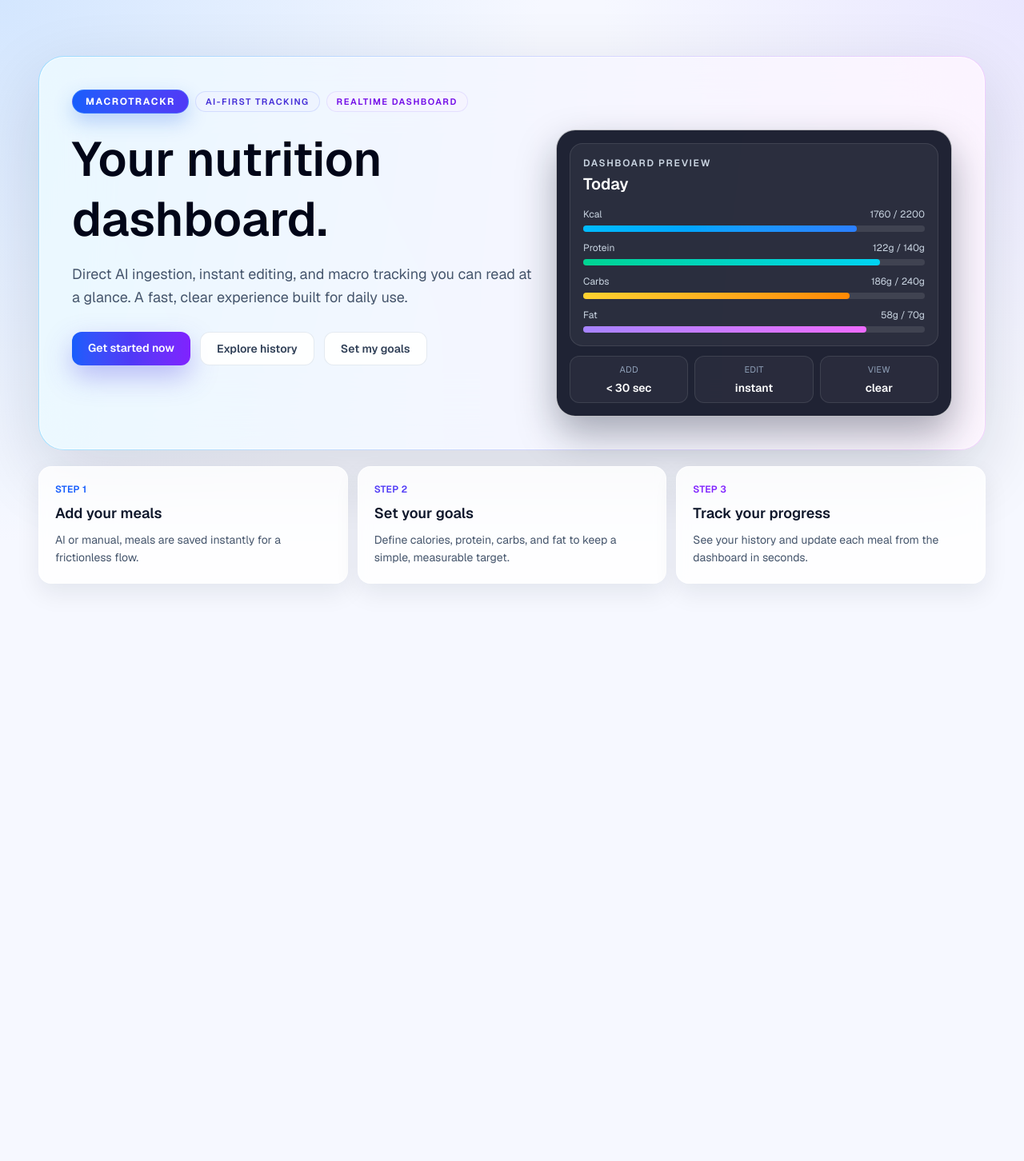
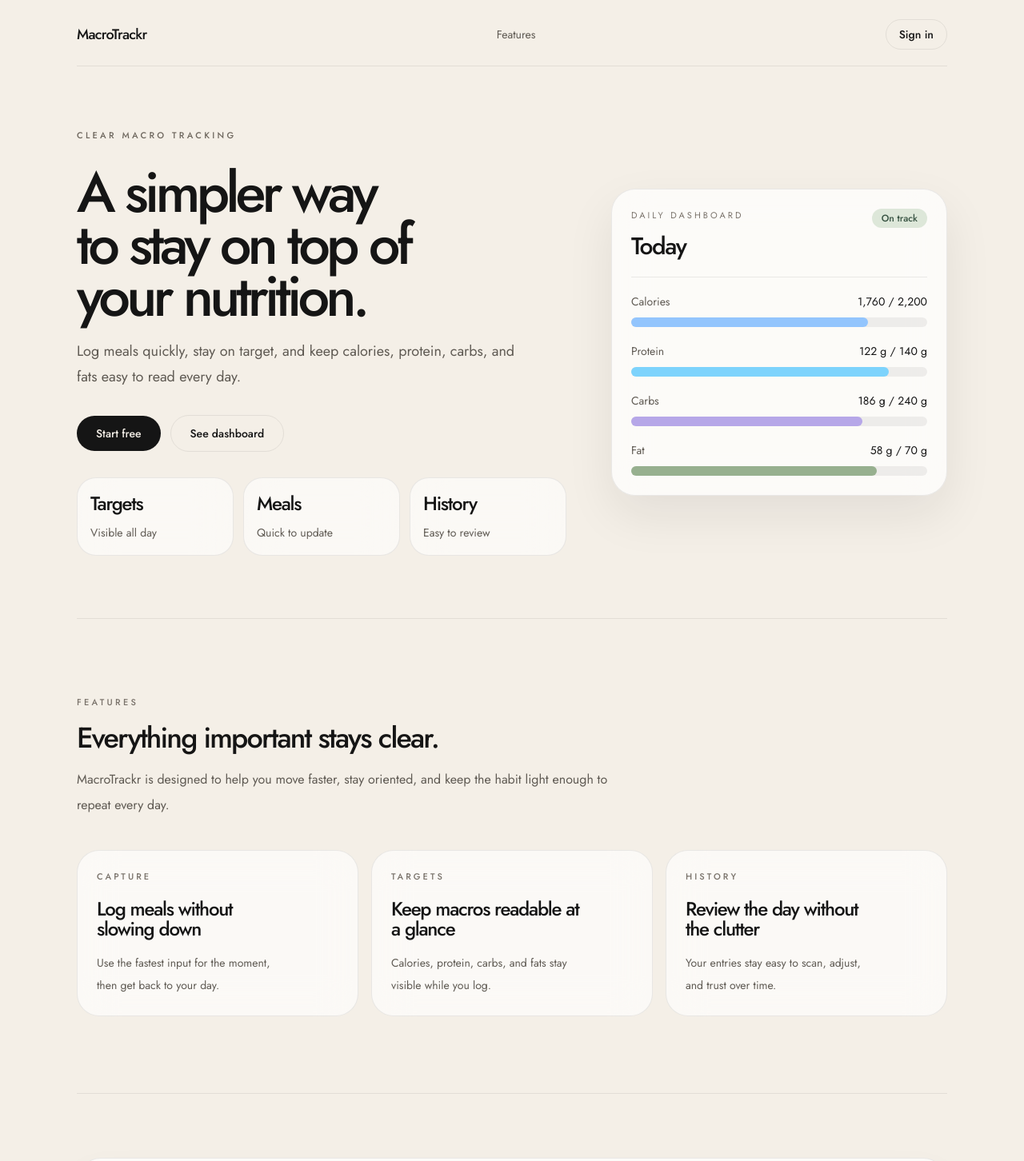
Before and after one commit to SHOOTSTV/macrotrackr, a Next.js app: page / in a window 1280 px wide. Shown: the top 1452 px of the page at 80% size. Before the commit the page ends 800 px from the top, so only its background shows below. Built offline with nearby package versions, Linux system fonts and the light colour scheme.

Commit message:
feat(ui): refresh shared shell and landing

```diff
--- a/app/globals.css
+++ b/app/globals.css
@@ -1,26 +1,50 @@
 @import "tailwindcss";
 
+@custom-variant dark (&:is(.dark *));
+
 :root {
-  --background: #f6f8ff;
-  --foreground: #0f172a;
-  --muted: #64748b;
+  --background: #f4efe7;
+  --foreground: #151515;
+  --muted: #6f685f;
+  --panel: rgba(255, 255, 255, 0.72);
+  --panel-strong: rgba(255, 255, 255, 0.86);
+  --line: rgba(21, 21, 21, 0.08);
+  --line-strong: rgba(21, 21, 21, 0.12);
+  --accent: #365141;
+  --accent-soft: #dde7d9;
+  --warning-soft: #f2eadb;
+  --warning-text: #7a5b33;
+  --danger-soft: #f5dfdb;
+  --danger-text: #8a3d30;
 }
 
 @theme inline {
   --color-background: var(--background);
   --color-foreground: var(--foreground);
-  --font-sans: var(--font-geist-sans);
+  --font-sans: var(--font-jost);
   --font-mono: var(--font-geist-mono);
+}
+
+* {
+  border-color: var(--line);
+}
+
+html {
+  background: var(--background);
 }
 
 body {
   min-height: 100vh;
   background:
-    radial-gradient(circle at top left, rgba(147, 197, 253, 0.35), transparent 45%),
-    radial-gradient(circle at top right, rgba(196, 181, 253, 0.25), transparent 35%),
+    radial-gradient(circle at top left, rgba(221, 231, 217, 0.65), transparent 32%),
+    radial-gradient(circle at top right, rgba(234, 226, 214, 0.45), transparent 28%),
     var(--background);
   color: var(--foreground);
-  font-family: var(--font-geist-sans), Arial, Helvetica, sans-serif;
+  font-family: var(--font-jost), Arial, Helvetica, sans-serif;
+}
+
+::selection {
+  background: rgba(54, 81, 65, 0.16);
 }
 
 .app-shell {
--- a/app/history/loading.tsx
+++ b/app/history/loading.tsx
@@ -1,7 +1,7 @@
 function Skeleton({ className }: { className?: string }) {
   return (
     <div
-      className={`animate-pulse rounded-xl bg-slate-200/60 ${className ?? ""}`}
+      className={`animate-pulse rounded-xl bg-[#ddd6ca]/70 ${className ?? ""}`}
     />
   );
 }
@@ -9,7 +9,7 @@ function Skeleton({ className }: { className?: string }) {
 export default function HistoryLoading() {
   return (
     <main className="app-shell space-y-6">
-      <header className="rounded-2xl border border-white/70 bg-white/80 p-5 shadow-[0_12px_30px_rgba(15,23,42,0.08)] backdrop-blur">
+      <header className="rounded-[30px] border border-black/8 bg-white/72 p-6 shadow-[0_20px_40px_rgba(21,21,21,0.06)] backdrop-blur">
         <Skeleton className="mb-2 h-4 w-20" />
         <Skeleton className="mb-4 h-8 w-64" />
         <Skeleton className="h-10 w-72" />
--- a/app/layout.tsx
+++ b/app/layout.tsx
@@ -1,12 +1,13 @@
 import type { Metadata } from "next";
-import { Geist, Geist_Mono } from "next/font/google";
+import { Geist_Mono, Jost } from "next/font/google";
 
 import { SonnerToaster } from "@/src/components/ui/sonner";
 import "./globals.css";
 
-const geistSans = Geist({
-  variable: "--font-geist-sans",
+const jost = Jost({
+  variable: "--font-jost",
   subsets: ["latin"],
+  weight: ["300", "400", "500", "600"],
 });
 
 const geistMono = Geist_Mono({
@@ -65,9 +66,7 @@ export default function RootLayout({
 }>) {
   return (
     <html lang="en">
-      <body
-        className={`${geistSans.variable} ${geistMono.variable} antialiased`}
-      >
+      <body className={`${jost.variable} ${geistMono.variable} antialiased`}>
         {children}
         <SonnerToaster />
       </body>
--- a/app/page.tsx
+++ b/app/page.tsx
@@ -1,14 +1,20 @@
-import type { Metadata } from "next";
-import Link from "next/link";
+import type { Metadata } from "next"
+import { Jost } from "next/font/google"
+import Link from "next/link"
+
+const jost = Jost({
+  subsets: ["latin"],
+  weight: ["300", "400", "500", "600"],
+})
 
 export const metadata: Metadata = {
-  title: "AI Nutrition Tracker with Fast Meal Logging and Macro Goals",
+  title: "MacroTrackr | Clear macro tracking, every day",
   description:
-    "Use AI to log meals in seconds, monitor calories and macros in one dashboard, and stay consistent with clear daily goals and fast edits.",
+    "MacroTrackr helps you log meals quickly, stay on target, and keep your nutrition routine clear without extra noise.",
   alternates: {
     canonical: "/",
   },
-};
+}
 
 const jsonLd = {
   "@context": "https://schema.org",
@@ -18,13 +24,46 @@ const jsonLd = {
   operatingSystem: "Web",
   url: "https://macrotrackr.vercel.app",
   description:
-    "AI-first nutrition tracking with instant meal logging and macro dashboards.",
+    "A clear nutrition dashboard for calories, protein, carbs, and fats.",
   offers: {
     "@type": "Offer",
     price: "0",
     priceCurrency: "USD",
   },
-};
+}
+
+const navLinks = [{ href: "#features", label: "Features" }]
+
+const features = [
+  {
+    label: "Capture",
+    title: "Log meals without slowing down",
+    body: "Use the fastest input for the moment, then get back to your day.",
+  },
+  {
+    label: "Targets",
+    title: "Keep macros readable at a glance",
+    body: "Calories, protein, carbs, and fats stay visible while you log.",
+  },
+  {
+    label: "History",
+    title: "Review the day without the clutter",
+    body: "Your entries stay easy to scan, adjust, and trust over time.",
+  },
+]
+
+const heroHighlights = [
+  { value: "Targets", label: "Visible all day" },
+  { value: "Meals", label: "Quick to update" },
+  { value: "History", label: "Easy to review" },
+]
+
+const previewRows = [
+  { label: "Calories", value: "1,760 / 2,200", width: "80%", color: "#93c5fd" },
+  { label: "Protein", value: "122 g / 140 g", width: "87%", color: "#7dd3fc" },
+  { label: "Carbs", value: "186 g / 240 g", width: "78%", color: "#b6a7e8" },
+  { label: "Fat", value: "58 g / 70 g", width: "83%", color: "#97b08f" },
+]
 
 export default function Home() {
   return (
@@ -33,173 +72,199 @@ export default function Home() {
         type="application/ld+json"
         dangerouslySetInnerHTML={{ __html: JSON.stringify(jsonLd) }}
       />
-      <main className="app-shell relative flex min-h-screen max-w-6xl flex-col justify-center gap-5 py-8 md:py-12">
-      <div className="pointer-events-none absolute inset-x-0 -top-44 -z-10 h-144" />
+      <main className={`${jost.className} min-h-screen bg-[#f4efe7] text-[#151515]`}>
+        <div className="mx-auto w-full max-w-6xl px-5 pb-20 pt-6 sm:px-6 lg:px-8">
+          <header className="flex items-center justify-between border-b border-black/8 pb-5">
+            <Link href="/" className="text-lg font-medium tracking-[-0.04em] text-[#151515]">
+              MacroTrackr
+            </Link>
 
-      <section className="rounded-4xl bg-linear-to-r from-sky-300/60 via-indigo-300/50 to-fuchsia-300/45 p-px shadow-[0_30px_90px_rgba(15,23,42,0.14)]">
-        <div className="rounded-[calc(2rem-1px)] border border-white/65 bg-white/78 p-6 backdrop-blur-2xl md:p-10">
-          <div className="mb-5 flex flex-wrap items-center gap-2">
-            <span className="rounded-full border border-blue-400/40 bg-linear-to-r from-blue-600 to-indigo-600 px-4 py-1.5 text-xs font-bold uppercase tracking-[0.14em] text-white shadow-[0_10px_24px_rgba(37,99,235,0.28)]">
-              MacroTrackr
-            </span>
-            <span className="rounded-full border border-indigo-200/70 bg-indigo-50/80 px-3 py-1 text-[11px] font-semibold uppercase tracking-[0.14em] text-indigo-700">
-              AI-first tracking
-            </span>
-            <span className="rounded-full border border-violet-200/70 bg-violet-50/80 px-3 py-1 text-[11px] font-semibold uppercase tracking-[0.14em] text-violet-700">
-              realtime dashboard
-            </span>
+            <nav className="hidden items-center gap-8 text-sm text-[#5f5a53] md:flex">
+              {navLinks.map((item) => (
+                <a
+                  key={item.href}
+                  href={item.href}
+                  className="transition-colors duration-200 hover:text-[#151515]"
+                >
+                  {item.label}
+                </a>
+              ))}
+            </nav>
+
+            <Link
+              href="/auth"
+              className="rounded-full border border-black/10 px-4 py-2 text-sm font-medium text-[#151515] transition-colors duration-200 hover:bg-black/4"
+            >
+              Sign in
+            </Link>
+          </header>
+
+          <section className="grid min-h-[calc(100svh-110px)] gap-14 py-14 lg:grid-cols-[1fr_420px] lg:items-center lg:py-16">
+            <div className="space-y-8">
+              <p className="text-[11px] font-medium uppercase tracking-[0.3em] text-[#6f685f]">
+                Clear macro tracking
+              </p>
+
+              <div className="space-y-5">
+                <h1 className="max-w-2xl text-balance text-4xl font-medium leading-[0.92] tracking-[-0.07em] text-[#151515] sm:text-5xl lg:text-[4.4rem]">
+                  A simpler way to stay on top of your nutrition.
+                </h1>
+                <p className="max-w-xl text-lg leading-8 text-[#5f5a53]">
+                  Log meals quickly, stay on target, and keep calories, protein,
+                  carbs, and fats easy to read every day.
+                </p>
               </div>
 
-          <div className="grid gap-6 md:grid-cols-[1.08fr_0.92fr]">
-            <div>
-              <h1 className="text-balance text-4xl font-semibold leading-tight text-slate-950 md:text-6xl">
-                Your nutrition dashboard.
-              </h1>
-              <p className="mt-4 max-w-2xl text-base leading-relaxed text-slate-600 md:text-lg">
-                Direct AI ingestion, instant editing, and macro tracking you can
-                read at a glance. A fast, clear experience built for daily use.
-              </p>
-
-              <div className="mt-7 flex flex-wrap gap-3">
+              <div className="flex flex-col gap-3 sm:flex-row sm:items-center">
                 <Link
-                  className="rounded-xl bg-linear-to-r from-blue-600 via-indigo-600 to-violet-600 px-5 py-2.5 text-sm font-semibold text-white shadow-[0_14px_34px_rgba(79,70,229,0.35)] transition hover:-translate-y-0.5 hover:brightness-110"
                   href="/auth"
+                  className="inline-flex items-center justify-center rounded-full bg-[#151515] px-6 py-3 text-sm font-medium text-[#f4efe7] transition-transform duration-200 hover:-translate-y-0.5"
                 >
-                  Get started now
+                  Start free
                 </Link>
                 <Link
-                  className="rounded-xl border border-slate-200/90 bg-white/92 px-5 py-2.5 text-sm font-semibold text-slate-700 transition hover:bg-slate-100"
-                  href="/history"
+                  href="/today"
+                  className="inline-flex items-center justify-center rounded-full border border-black/10 px-6 py-3 text-sm font-medium text-[#151515] transition-colors duration-200 hover:bg-black/4"
                 >
-                  Explore history
+                  See dashboard
                 </Link>
-                <Link
-                  className="rounded-xl border border-slate-200/90 bg-white/92 px-5 py-2.5 text-sm font-semibold text-slate-700 transition hover:bg-slate-100"
-                  href="/profile"
-                >
-                  Set my goals
-                </Link>
+              </div>
+
+              <div className="grid gap-3 sm:grid-cols-3">
+                {heroHighlights.map((item) => (
+                  <StatCard key={item.label} value={item.value} label={item.label} />
+                ))}
               </div>
             </div>
 
-            <div className="rounded-3xl border border-white/70 bg-slate-950/88 p-4 shadow-[0_22px_48px_rgba(15,23,42,0.35)]">
-              <div className="rounded-2xl border border-white/10 bg-white/5 p-4">
-                <p className="text-xs font-semibold uppercase tracking-[0.14em] text-slate-300">
-                  Dashboard preview
+            <div className="rounded-[30px] border border-black/8 bg-white/72 p-6 shadow-[0_24px_60px_rgba(21,21,21,0.08)] backdrop-blur-xl">
+              <div className="flex items-start justify-between gap-4 border-b border-black/8 pb-5">
+                <div>
+                  <p className="text-[11px] uppercase tracking-[0.28em] text-[#7a736b]">
+                    Daily dashboard
                   </p>
-                <p className="mt-1 text-xl font-semibold text-white">
+                  <p className="mt-3 text-3xl font-medium tracking-[-0.05em] text-[#151515]">
                     Today
                   </p>
-                <div className="mt-4 space-y-3">
-                  <div className="space-y-1.5">
-                    <div className="flex justify-between text-xs text-slate-300">
-                      <span>Kcal</span>
-                      <span>1760 / 2200</span>
                 </div>
-                    <div className="h-2 rounded-full bg-white/10">
-                      <div className="h-2 w-[80%] rounded-full bg-linear-to-r from-sky-400 to-blue-500" />
-                    </div>
-                  </div>
-                  <div className="space-y-1.5">
-                    <div className="flex justify-between text-xs text-slate-300">
-                      <span>Protein</span>
-                      <span>122g / 140g</span>
-                    </div>
-                    <div className="h-2 rounded-full bg-white/10">
-                      <div className="h-2 w-[87%] rounded-full bg-linear-to-r from-emerald-400 to-cyan-400" />
-                    </div>
-                  </div>
-                  <div className="space-y-1.5">
-                    <div className="flex justify-between text-xs text-slate-300">
-                      <span>Carbs</span>
-                      <span>186g / 240g</span>
-                    </div>
-                    <div className="h-2 rounded-full bg-white/10">
-                      <div className="h-2 w-[78%] rounded-full bg-linear-to-r from-amber-300 to-orange-400" />
-                    </div>
-                  </div>
-                  <div className="space-y-1.5">
-                    <div className="flex justify-between text-xs text-slate-300">
-                      <span>Fat</span>
-                      <span>58g / 70g</span>
-                    </div>
-                    <div className="h-2 rounded-full bg-white/10">
-                      <div className="h-2 w-[83%] rounded-full bg-linear-to-r from-violet-400 to-fuchsia-400" />
-                    </div>
-                  </div>
+                <div className="rounded-full bg-[#dde7d9] px-3 py-1 text-xs font-medium text-[#365141]">
+                  On track
                 </div>
               </div>
 
-              <div className="mt-3 grid grid-cols-3 gap-2 text-center">
-                <div className="rounded-xl border border-white/10 bg-white/4 p-2">
-                  <p className="text-[11px] uppercase tracking-wide text-slate-400">
-                    add
-                  </p>
-                  <p className="mt-1 text-sm font-semibold text-white">
-                    &lt; 30 sec
-                  </p>
+              <div className="space-y-5 pt-5">
+                {previewRows.map((row) => (
+                  <div key={row.label} className="space-y-2.5">
+                    <div className="flex items-center justify-between text-sm text-[#5f5a53]">
+                      <span>{row.label}</span>
+                      <span className="text-[#151515]">{row.value}</span>
                     </div>
-                <div className="rounded-xl border border-white/10 bg-white/4 p-2">
-                  <p className="text-[11px] uppercase tracking-wide text-slate-400">
-                    edit
-                  </p>
-                  <p className="mt-1 text-sm font-semibold text-white">
-                    instant
-                  </p>
-                </div>
-                <div className="rounded-xl border border-white/10 bg-white/4 p-2">
-                  <p className="text-[11px] uppercase tracking-wide text-slate-400">
-                    view
-                  </p>
-                  <p className="mt-1 text-sm font-semibold text-white">
-                    clear
-                  </p>
+                    <div className="h-3 rounded-full bg-black/6">
+                      <div
+                        className="h-3 rounded-full"
+                        style={{ width: row.width, backgroundColor: row.color }}
+                      />
                     </div>
                   </div>
-            </div>
+                ))}
               </div>
             </div>
           </section>
 
-      <section className="grid gap-3 md:grid-cols-3">
-        <article className="group rounded-2xl border border-white/70 bg-white/82 p-5 shadow-[0_12px_30px_rgba(15,23,42,0.08)] backdrop-blur transition hover:-translate-y-0.5 hover:shadow-[0_18px_38px_rgba(15,23,42,0.14)]">
-          <p className="text-xs font-semibold uppercase tracking-wide text-blue-600">
-            Step 1
+          <section id="features" className="border-t border-black/8 py-20 sm:py-24">
+            <div className="space-y-10">
+              <div className="max-w-2xl space-y-4">
+                <SectionLabel>Features</SectionLabel>
+                <h2 className="text-balance text-3xl font-medium tracking-[-0.05em] text-[#151515] sm:text-4xl">
+                  Everything important stays clear.
+                </h2>
+                <p className="text-base leading-8 text-[#5f5a53]">
+                  MacroTrackr is designed to help you move faster, stay oriented, and keep the habit light enough to repeat every day.
                 </p>
-          <h2 className="mt-2 text-lg font-semibold text-slate-900">
-            Add your meals
+              </div>
+
+              <div className="grid gap-4 lg:grid-cols-3">
+                {features.map((feature) => (
+                  <FeatureCard
+                    key={feature.title}
+                    label={feature.label}
+                    title={feature.title}
+                    body={feature.body}
+                  />
+                ))}
+              </div>
+            </div>
+          </section>
+
+          <section className="border-t border-black/8 py-20">
+            <div className="flex flex-col gap-8 rounded-[30px] border border-black/8 bg-white/72 px-6 py-8 shadow-[0_20px_40px_rgba(21,21,21,0.06)] sm:px-8 lg:flex-row lg:items-end lg:justify-between">
+              <div className="max-w-xl space-y-4">
+                <SectionLabel>Start now</SectionLabel>
+                <h2 className="text-balance text-3xl font-medium tracking-[-0.05em] text-[#151515] sm:text-4xl">
+                  Keep your nutrition routine clear from the first meal to the last.
                 </h2>
-          <p className="mt-2 text-sm leading-relaxed text-slate-600">
-            AI or manual, meals are saved instantly for a frictionless flow.
+                <p className="text-base leading-8 text-[#5f5a53]">
+                  Set your targets, log quickly, and stay on top of the day without adding more noise.
                 </p>
-        </article>
+              </div>
 
-        <article className="group rounded-2xl border border-white/70 bg-white/82 p-5 shadow-[0_12px_30px_rgba(15,23,42,0.08)] backdrop-blur transition hover:-translate-y-0.5 hover:shadow-[0_18px_38px_rgba(15,23,42,0.14)]">
-          <p className="text-xs font-semibold uppercase tracking-wide text-indigo-600">
-            Step 2
-          </p>
-          <h2 className="mt-2 text-lg font-semibold text-slate-900">
-            Set your goals
-          </h2>
-          <p className="mt-2 text-sm leading-relaxed text-slate-600">
-            Define calories, protein, carbs, and fat to keep a simple,
-            measurable target.
-          </p>
-        </article>
-
-        <article className="group rounded-2xl border border-white/70 bg-white/82 p-5 shadow-[0_12px_30px_rgba(15,23,42,0.08)] backdrop-blur transition hover:-translate-y-0.5 hover:shadow-[0_18px_38px_rgba(15,23,42,0.14)]">
-          <p className="text-xs font-semibold uppercase tracking-wide text-violet-600">
-            Step 3
-          </p>
-          <h2 className="mt-2 text-lg font-semibold text-slate-900">
-            Track your progress
-          </h2>
-          <p className="mt-2 text-sm leading-relaxed text-slate-600">
-            See your history and update each meal from the dashboard in seconds.
-          </p>
-        </article>
+              <div className="flex flex-col gap-3 sm:flex-row">
+                <Link
+                  href="/auth"
+                  className="inline-flex items-center justify-center rounded-full bg-[#151515] px-6 py-3 text-sm font-medium text-[#f4efe7] transition-transform duration-200 hover:-translate-y-0.5"
+                >
+                  Create account
+                </Link>
+                <Link
+                  href="/today"
+                  className="inline-flex items-center justify-center rounded-full border border-black/10 px-6 py-3 text-sm font-medium text-[#151515] transition-colors duration-200 hover:bg-black/4"
+                >
+                  View product
+                </Link>
+              </div>
+            </div>
           </section>
+        </div>
       </main>
     </>
-  );
+  )
 }
+
+function SectionLabel({ children }: { children: React.ReactNode }) {
+  return (
+    <p className="text-[11px] font-medium uppercase tracking-[0.3em] text-[#7a736b]">
+      {children}
+    </p>
+  )
+}
+
+function StatCard({ value, label }: { value: string; label: string }) {
+  return (
+    <div className="rounded-[24px] border border-black/8 bg-white/60 p-4 backdrop-blur-xl">
+      <p className="text-2xl font-medium tracking-[-0.05em] text-[#151515]">{value}</p>
+      <p className="mt-2 text-sm leading-6 text-[#5f5a53]">{label}</p>
+    </div>
+  )
+}
+
+function FeatureCard({
+  label,
+  title,
+  body,
+}: {
+  label: string
+  title: string
+  body: string
+}) {
+  return (
+    <div className="rounded-[28px] border border-black/8 bg-white/64 p-6 backdrop-blur-xl">
+      <p className="text-[11px] font-medium uppercase tracking-[0.28em] text-[#7a736b]">
+        {label}
+      </p>
+      <h3 className="mt-5 max-w-[16ch] text-2xl font-medium leading-[1.05] tracking-[-0.05em] text-[#151515]">
+        {title}
+      </h3>
+      <p className="mt-4 max-w-[28ch] text-sm leading-7 text-[#5f5a53]">{body}</p>
+    </div>
+  )
+}
--- a/app/today/loading.tsx
+++ b/app/today/loading.tsx
@@ -1,7 +1,7 @@
 function Skeleton({ className }: { className?: string }) {
   return (
     <div
-      className={`animate-pulse rounded-xl bg-slate-200/60 ${className ?? ""}`}
+      className={`animate-pulse rounded-xl bg-[#ddd6ca]/70 ${className ?? ""}`}
     />
   );
 }
@@ -9,7 +9,7 @@ function Skeleton({ className }: { className?: string }) {
 export default function TodayLoading() {
   return (
     <main className="app-shell space-y-6">
-      <header className="rounded-2xl border border-white/70 bg-white/80 p-5 shadow-[0_12px_30px_rgba(15,23,42,0.08)] backdrop-blur">
+      <header className="rounded-[30px] border border-black/8 bg-white/72 p-6 shadow-[0_20px_40px_rgba(21,21,21,0.06)] backdrop-blur">
         <Skeleton className="mb-2 h-4 w-16" />
         <Skeleton className="mb-2 h-8 w-64" />
         <Skeleton className="h-4 w-48" />
--- a/src/components/ui/card.tsx
+++ b/src/components/ui/card.tsx
@@ -10,7 +10,7 @@ export function Card({ className, children }: CardProps) {
   return (
     <section
       className={cn(
-        "rounded-2xl border border-white/70 bg-white/85 p-4 shadow-[0_12px_32px_rgba(15,23,42,0.08)] backdrop-blur",
+        "rounded-[28px] border border-black/8 bg-white/72 p-5 shadow-[0_20px_40px_rgba(21,21,21,0.06)] backdrop-blur-xl",
         className,
       )}
     >
--- a/src/components/ui/input.tsx
+++ b/src/components/ui/input.tsx
@@ -10,7 +10,7 @@ export function Input({ className, ...props }: InputProps) {
   return (
     <input
       className={cn(
-        "w-full rounded-xl border border-slate-200 bg-white/90 px-3 py-2 text-sm text-slate-800 outline-none ring-blue-200 transition focus:ring-2",
+        "w-full rounded-[18px] border border-black/8 bg-white/82 px-3.5 py-2.5 text-sm text-[#151515] outline-none ring-[#d8e2d6] transition focus:ring-2",
         className,
       )}
       {...props}
```
Also changed, not shown: src/components/navigation/dashboard-nav.tsx (+14 -7 lines), src/components/ui/badge.tsx (+4 -4 lines), src/components/ui/button.tsx (+6 -6 lines), src/components/ui/sonner.tsx (line endings or trailing spaces). Lines whose indentation alone changed are shown as unchanged.
